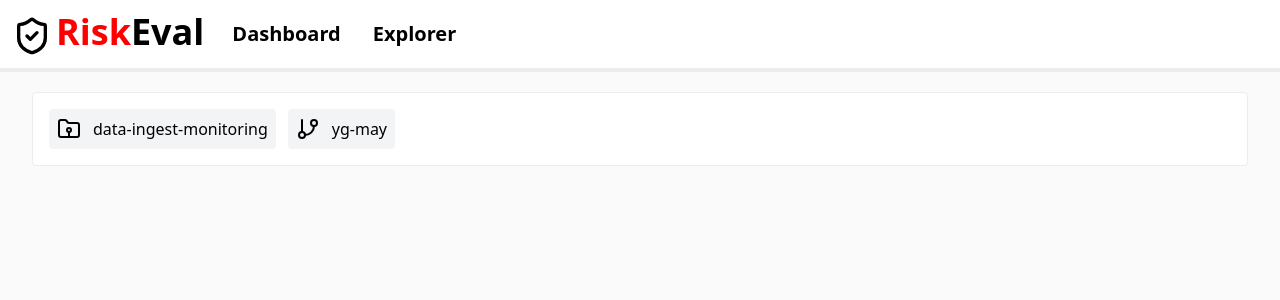
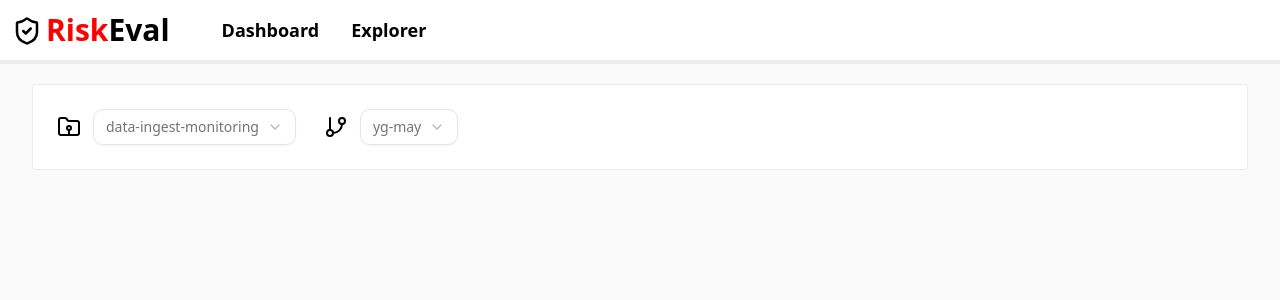
Before and after one commit to yugantgholase/Team-RiskEval, a React (Vite) app in the folder Frontend/risk-eval/: page / in a window 1280 px wide. Shown: the top 300 px of the page. Built offline with nearby package versions, Linux system fonts and the light colour scheme.

Commit message:
header modified

```diff
--- a/Frontend/risk-eval/src/App.jsx
+++ b/Frontend/risk-eval/src/App.jsx
@@ -17,8 +17,11 @@
         className="flex flex-row items-center bg-white"
         style={{ borderBottom: "4px solid #ececec" }}
       >
-        <Link to="/dashboard" className="text-4xl flex flex-row font-bold p-3">
-          <ShieldCheck size={40} className="mr-1 mt-1" />
+        <Link
+          to="/dashboard"
+          className="text-3xl flex flex-row font-bold p-3 mr-6"
+        >
+          <ShieldCheck size={30} className="mr-1 mt-1" />
           <h1 style={{ color: "red" }}>Risk</h1>
           <h1>Eval</h1>
         </Link>
@@ -26,7 +29,7 @@
         <NavigationMenu>
           <Link
             to="/dashboard"
-            className={`px-4 py-2 text-xl font-bold ${
+            className={`px-4 py-2 text-[18px] font-bold ${
               isActive("/dashboard") ? "border-b-1 border-red-500 " : ""
             }`}
           >
@@ -36,7 +39,7 @@
         <NavigationMenu>
           <Link
             to="/explorer"
-            className={`px-4 py-2 text-xl font-bold ${
+            className={`px-4 py-2 text-[18px] font-bold ${
               isActive("/explorer") ? "border-b-1 border-red-500 " : ""
             }`}
           >
--- a/Frontend/risk-eval/src/pages/ProjectHeader.jsx
+++ b/Frontend/risk-eval/src/pages/ProjectHeader.jsx
@@ -8,6 +8,13 @@
   TooltipTrigger,
 } from "@/components/ui/tooltip";
 import { Button } from "@/components/ui/button";
+import {
+  Select,
+  SelectContent,
+  SelectItem,
+  SelectTrigger,
+  SelectValue,
+} from "@/components/ui/select";
 
 const projectDetails = getProjectDetails();
 const stats = [
@@ -46,12 +53,28 @@
         {stats.map((stat, index) => (
           <Tooltip key={index}>
             <TooltipTrigger asChild>
-              <div
-                key={index}
-                className="relative group bg-gray-100  rounded p-2 flex items-center"
-              >
+              <div key={index} className="relative p-2 flex items-center">
                 <div className="mr-3">{stat.icon}</div>
-                <div className="  whitespace-nowrap">{stat.name}</div>
+                <Select>
+                  <SelectTrigger
+                    className="hidden  w-fit rounded-lg sm:ml-auto sm:flex"
+                    aria-label="Select a value"
+                  >
+                    <SelectValue placeholder={stat.name} />
+                  </SelectTrigger>
+
+                  <SelectContent className="rounded-xl whitespace-nowrap">
+                    <SelectItem
+                      value="currentProject"
+                      className="rounded-lg flex whitespace-nowrap"
+                    >
+                      {stat.name}
+                    </SelectItem>
+                    <SelectItem value="others" className="rounded-lg">
+                      Others...
+                    </SelectItem>
+                  </SelectContent>
+                </Select>
               </div>
             </TooltipTrigger>
             <TooltipContent>
@@ -69,7 +92,7 @@
               download
               className="align-middle group"
             >
-              <Download size={25} className="group-hover:text-purple-800 " />
+              <Download size={22} className="group-hover:text-purple-800 " />
             </a>
           </TooltipTrigger>
           <TooltipContent>
```
